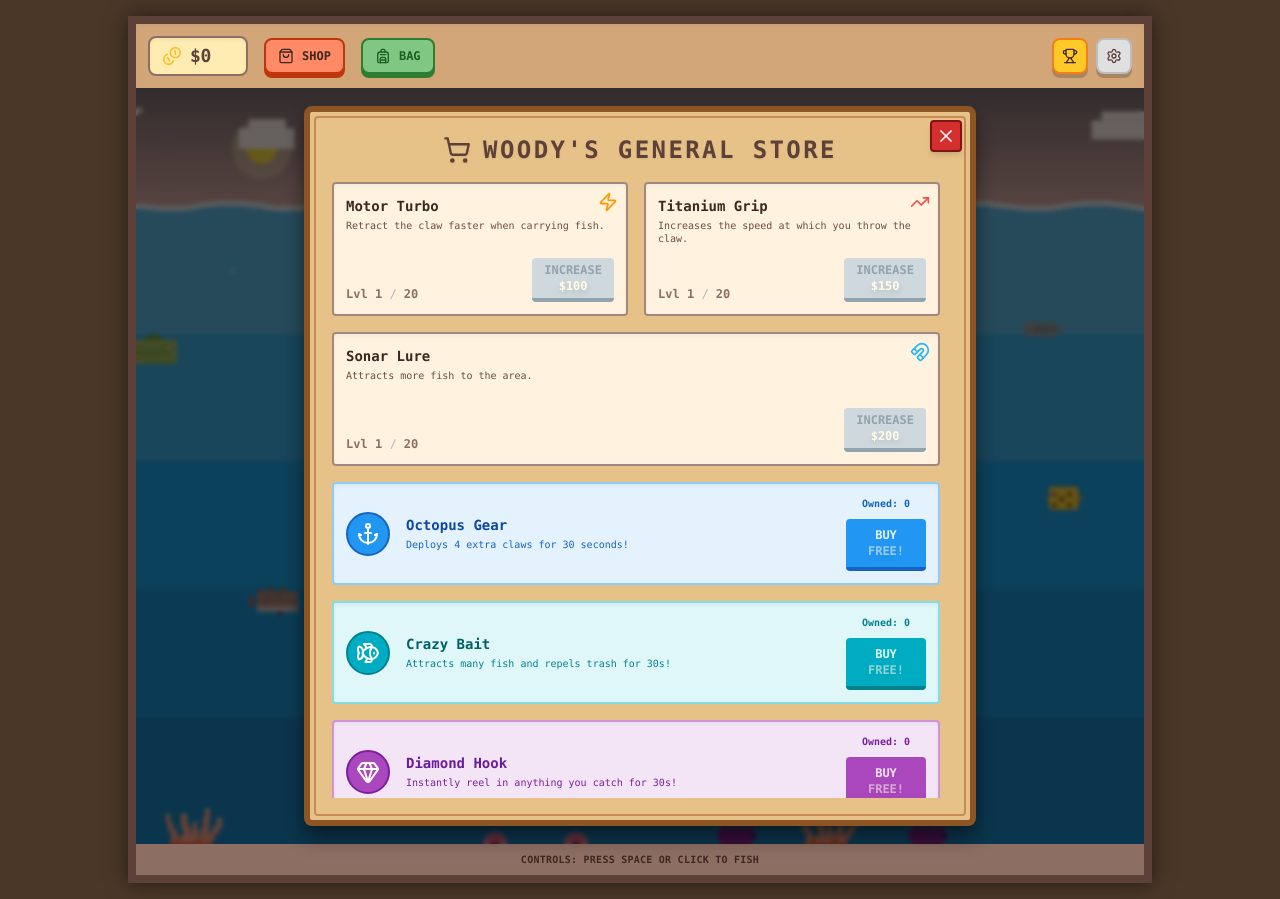
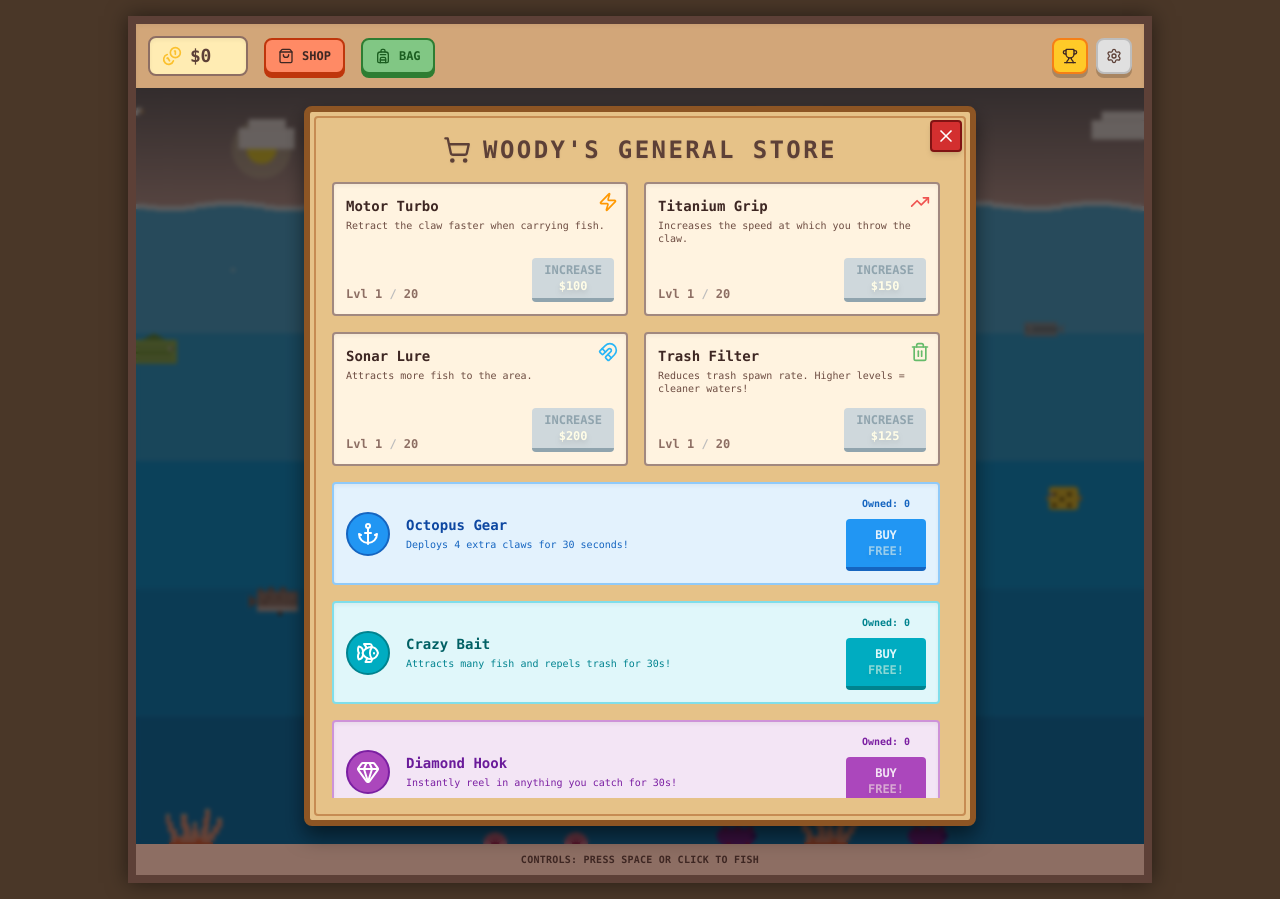
Before and after one commit to WoodyLinwc/pixel-fish-miner, a React (Vite) app in the folder pixel-fish-miner/: page / in a window 1280 px wide. Both pictures are taken after a click on the button "SHOP". Built offline with nearby package versions, Linux system fonts and the light colour scheme.

Commit message:
minor adjustment

```diff
--- a/pixel-fish-miner/App.tsx
+++ b/pixel-fish-miner/App.tsx
@@ -42,6 +42,7 @@ const App: React.FC = () => {
           clawSpeedLevel: parsed.clawSpeedLevel || 1,
           clawStrengthLevel: parsed.clawStrengthLevel || 1,
           fishDensityLevel: parsed.fishDensityLevel || 1,
+          trashFilterLevel: parsed.trashFilterLevel || 1,
           // If achievements or lifetimeEarnings are missing from save, default them
           achievements: parsed.achievements || [],
           lifetimeEarnings: parsed.lifetimeEarnings || parsed.money || 0,
@@ -438,6 +439,8 @@ const App: React.FC = () => {
         currentLevel = prev.clawStrengthLevel || 1;
       if (upgradeId === "fishDensity")
         currentLevel = prev.fishDensityLevel || 1;
+      if (upgradeId === "trashFilter")
+        currentLevel = prev.trashFilterLevel || 1;
 
       const cost = Math.floor(
         upg.baseCost * Math.pow(upg.costMultiplier, currentLevel - 1),
@@ -458,6 +461,9 @@ const App: React.FC = () => {
         if (upgradeId === "fishDensity") {
           newState.fishDensityLevel = (prev.fishDensityLevel || 1) + 1;
         }
+        if (upgradeId === "trashFilter") {
+          newState.trashFilterLevel = (prev.trashFilterLevel || 1) + 1;
+        }
         return newState;
       }
       return prev;
@@ -474,6 +480,8 @@ const App: React.FC = () => {
         currentLevel = prev.clawStrengthLevel || 1;
       if (upgradeId === "fishDensity")
         currentLevel = prev.fishDensityLevel || 1;
+      if (upgradeId === "trashFilter")
+        currentLevel = prev.trashFilterLevel || 1;
 
       if (currentLevel > 1) {
         // Refund calculation: Cost of previous level (level - 2 for array index/exponent logic)
@@ -493,6 +501,9 @@ const App: React.FC = () => {
         }
         if (upgradeId === "fishDensity") {
           newState.fishDensityLevel = (prev.fishDensityLevel || 1) - 1;
+        }
+        if (upgradeId === "trashFilter") {
+          newState.trashFilterLevel = (prev.trashFilterLevel || 1) - 1;
         }
         return newState;
       }
@@ -857,6 +868,7 @@ const App: React.FC = () => {
             clawSpeedMultiplier={clawSpeedMultiplier}
             clawThrowSpeedMultiplier={clawThrowSpeedMultiplier}
             fishDensityLevel={gameState.fishDensityLevel || 1}
+            trashFilterLevel={gameState.trashFilterLevel || 1}
             paused={
               isStoreOpen ||
               isBagOpen ||
--- a/pixel-fish-miner/components/BagModal.tsx
+++ b/pixel-fish-miner/components/BagModal.tsx
@@ -82,6 +82,9 @@ const BagModal: React.FC<BagModalProps> = ({
   let totalTrash = 0;
 
   FISH_TYPES.forEach((fish) => {
+    // Skip crab in totals since it can't be caught
+    if (fish.id === "crab") return;
+
     const count = gameState.fishCaught[fish.id] || 0;
     if (fish.isTrash) {
       totalTrash += count;
@@ -128,7 +131,8 @@ const BagModal: React.FC<BagModalProps> = ({
           </div>
 
           <div className="overflow-y-auto pr-2 custom-scrollbar grid grid-cols-1 sm:grid-cols-2 gap-3 flex-1">
-            {FISH_TYPES.map((fish) => {
+            {FISH_TYPES.filter((fish) => fish.showInBag !== false).map(
+              (fish) => {
                 const count = gameState.fishCaught[fish.id] || 0;
                 const isUnlocked = gameState.unlockedFish.includes(fish.id);
                 const fishName = t.fish[fish.id] || fish.name;
@@ -180,7 +184,8 @@ const BagModal: React.FC<BagModalProps> = ({
                     </div>
                   </div>
                 );
-            })}
+              },
+            )}
           </div>
         </div>
       </div>
--- a/pixel-fish-miner/components/StoreModal.tsx
+++ b/pixel-fish-miner/components/StoreModal.tsx
@@ -388,7 +388,7 @@ const StoreModal: React.FC<StoreModalProps> = ({
               </div>
 
               {/* Fish Density Upgrade */}
-              <div className="bg-[#fff3e0] p-3 rounded border-2 border-[#a1887f] shadow-inner relative col-span-1 md:col-span-2">
+              <div className="bg-[#fff3e0] p-3 rounded border-2 border-[#a1887f] shadow-inner relative col-span-1">
                 <div className="absolute top-2 right-2 text-[#29b6f6]">
                   <Magnet size={20} />
                 </div>
@@ -444,6 +444,91 @@ const StoreModal: React.FC<StoreModalProps> = ({
                           {getCost(
                             "fishDensity",
                             gameState.fishDensityLevel || 1,
+                          )}
+                        </span>
+                      </button>
+                    ) : (
+                      <span className="text-[#388e3c] font-bold px-4 py-2 text-xs border-2 border-[#388e3c] rounded bg-[#e8f5e9]">
+                        {t.soldOut}
+                      </span>
+                    )}
+                  </div>
+                </div>
+              </div>
+
+              {/* Trash Filter Upgrade */}
+              <div className="bg-[#fff3e0] p-3 rounded border-2 border-[#a1887f] shadow-inner relative col-span-1">
+                <div className="absolute top-2 right-2 text-[#66bb6a]">
+                  <svg
+                    xmlns="http://www.w3.org/2000/svg"
+                    width="20"
+                    height="20"
+                    viewBox="0 0 24 24"
+                    fill="none"
+                    stroke="currentColor"
+                    strokeWidth="2"
+                    strokeLinecap="round"
+                    strokeLinejoin="round"
+                  >
+                    <path d="M3 6h18" />
+                    <path d="M19 6v14c0 1-1 2-2 2H7c-1 0-2-1-2-2V6" />
+                    <path d="M8 6V4c0-1 1-2 2-2h4c1 0 2 1 2 2v2" />
+                    <line x1="10" x2="10" y1="11" y2="17" />
+                    <line x1="14" x2="14" y1="11" y2="17" />
+                  </svg>
+                </div>
+                <h3 className="text-sm text-[#3e2723] font-bold mb-1">
+                  {t.upgrades.trashFilter.name}
+                </h3>
+                <p className="text-[#6d4c41] text-[10px] mb-2 min-h-[30px] leading-tight">
+                  {t.upgrades.trashFilter.description}
+                </p>
+
+                <div className="flex justify-between items-end mt-2">
+                  <div className="text-xs font-bold text-[#8d6e63]">
+                    {t.lvl} {gameState.trashFilterLevel || 1}{" "}
+                    <span className="text-[#bdbdbd]">/</span>{" "}
+                    {UPGRADES.trashFilter.maxLevel}
+                  </div>
+
+                  <div className="flex items-center gap-1">
+                    {(gameState.trashFilterLevel || 1) > 1 && (
+                      <button
+                        onClick={() => onDowngrade("trashFilter")}
+                        className="w-6 h-full flex items-center justify-center bg-[#d7ccc8] hover:bg-[#bcaaa4] text-[#5d4037] border-2 border-[#8d6e63] rounded shadow-[0_2px_0_#8d6e63] active:shadow-none active:translate-y-1"
+                        title={t.decrease}
+                      >
+                        <Minus size={12} strokeWidth={4} />
+                      </button>
+                    )}
+
+                    {(gameState.trashFilterLevel || 1) <
+                    UPGRADES.trashFilter.maxLevel ? (
+                      <button
+                        onClick={() => onBuy("trashFilter")}
+                        disabled={
+                          gameState.money <
+                          getCost(
+                            "trashFilter",
+                            gameState.trashFilterLevel || 1,
+                          )
+                        }
+                        className={`px-3 py-1 text-xs font-bold rounded border-b-4 active:border-b-0 active:translate-y-1 transition-all flex flex-col items-center min-w-[80px] ${
+                          gameState.money >=
+                          getCost(
+                            "trashFilter",
+                            gameState.trashFilterLevel || 1,
+                          )
+                            ? "bg-[#66bb6a] border-[#2e7d32] text-white hover:bg-[#4caf50]"
+                            : "bg-[#cfd8dc] border-[#90a4ae] text-[#90a4ae] cursor-not-allowed"
+                        }`}
+                      >
+                        <span>{t.increase}</span>
+                        <span className="text-[#fffde7] drop-shadow-md">
+                          $
+                          {getCost(
+                            "trashFilter",
+                            gameState.trashFilterLevel || 1,
                           )}
                         </span>
                       </button>
--- a/pixel-fish-miner/constants.ts
+++ b/pixel-fish-miner/constants.ts
@@ -399,6 +399,7 @@ export const FISH_TYPES: FishType[] = [
     height: 20,
     minDepth: 0.3,
     maxDepth: 0.8,
+    showInBag: false, // Don't show in bag since it can't be caught
   },
   {
     id: "electric_jelly",
@@ -536,6 +537,14 @@ export const UPGRADES: Record<string, Upgrade> = {
     name: "Sonar Lure",
     description: "Attracts more fish to the area. Increases max fish count.",
     baseCost: 200,
+    costMultiplier: 1.5,
+    maxLevel: 20,
+  },
+  trashFilter: {
+    id: "trashFilter",
+    name: "Trash Filter",
+    description: "Reduces the amount of trash in the water.",
+    baseCost: 125,
     costMultiplier: 1.5,
     maxLevel: 20,
   },
@@ -695,6 +704,7 @@ export const INITIAL_GAME_STATE = {
   clawSpeedLevel: 1,
   clawStrengthLevel: 1,
   fishDensityLevel: 1,
+  trashFilterLevel: 1,
   inventory: {},
   activePowerups: {},
   purchasedPowerups: [],
--- a/pixel-fish-miner/locales/en.ts
+++ b/pixel-fish-miner/locales/en.ts
@@ -108,6 +108,10 @@ export const en = {
       name: "Sonar Lure",
       description: "Attracts more fish to the area.",
     },
+    trashFilter: {
+      name: "Trash Filter",
+      description: "Reduces trash spawn rate. Higher levels = cleaner waters!",
+    },
   },
   powerups: {
     multiClaw: {
--- a/pixel-fish-miner/locales/es.ts
+++ b/pixel-fish-miner/locales/es.ts
@@ -108,6 +108,11 @@ export const es = {
       name: "Sonar de Pesca",
       description: "Atrae más peces al área.",
     },
+    trashFilter: {
+      name: "Filtro de Basura",
+      description:
+        "Reduce la tasa de basura. ¡Niveles más altos = aguas más limpias!",
+    },
   },
   powerups: {
     multiClaw: {
--- a/pixel-fish-miner/locales/zh.ts
+++ b/pixel-fish-miner/locales/zh.ts
@@ -108,6 +108,10 @@ export const zh = {
       name: "声呐诱饵",
       description: "吸引更多鱼群到该区域。",
     },
+    trashFilter: {
+      name: "垃圾过滤器",
+      description: "降低垃圾生成率。等级越高 = 水域越干净！",
+    },
   },
   powerups: {
     multiClaw: {
--- a/pixel-fish-miner/types.ts
+++ b/pixel-fish-miner/types.ts
@@ -31,6 +31,7 @@ export interface FishType {
   isTrash?: boolean; // Identifies if the item is trash
   requiredWeather?: WeatherType[]; // Only spawns during these weather conditions
   isNightOnly?: boolean; // Only spawns during night hours
+  showInBag?: boolean; // Optional flag to hide from bag/encyclopedia (default: true)
 }
 
 export interface GameState {
@@ -42,6 +43,7 @@ export interface GameState {
   clawSpeedLevel: number;
   clawStrengthLevel: number; // Could affect ability to catch heavy items
   fishDensityLevel: number; // Increases max fish on screen
+  trashFilterLevel: number; // Reduces trash spawn rate
   inventory: Record<string, number>; // itemId -> quantity owned
   activePowerups: Record<string, number>; // powerupId -> expiration timestamp
   purchasedPowerups: string[]; // List of powerup IDs bought at least once
```
Also changed, not shown: pixel-fish-miner/components/GameCanvas.tsx (+15 -1 lines). Lines whose indentation alone changed are shown as unchanged.
